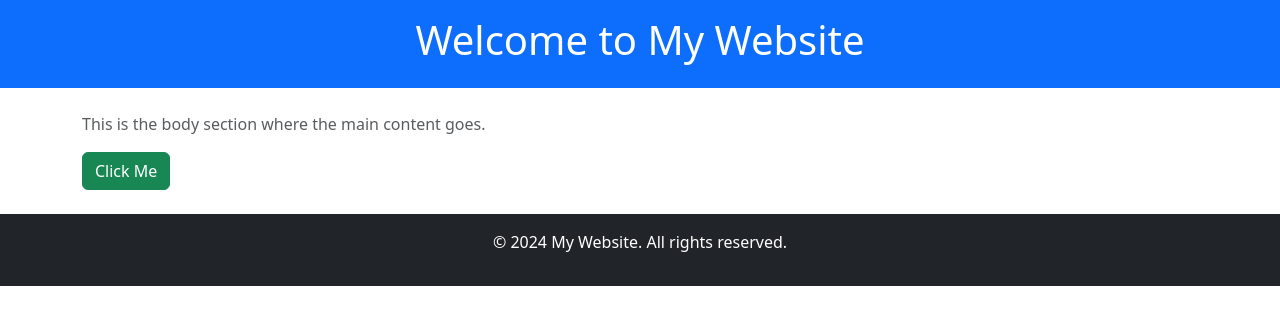
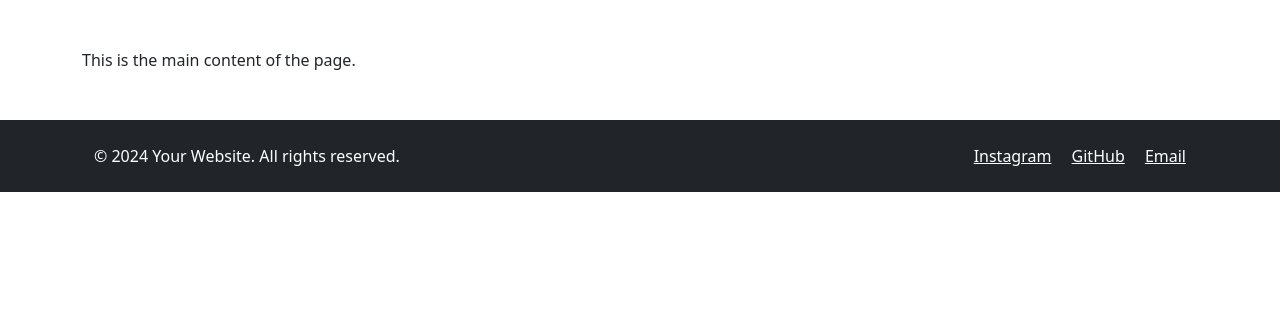
Before and after one commit to HadiAwali/website, a plain HTML site: page index.html in a window 1280 px wide. Drawn offline with Linux system fonts and the light colour scheme.

Commit message:
Update index.html

```diff
--- a/index.html
+++ b/index.html
@@ -1,20 +1,32 @@
 <!DOCTYPE html>
 <html>
 <head>
-    <title>Bootstrap Integration</title>
+    <title>Responsive Footer</title>
     <!-- Link to Bootstrap CSS -->
     <link rel="stylesheet" href="bootstrap-5.3.3-dist/css/bootstrap.min.css">
 </head>
 <body>
-    <header class="bg-primary text-white text-center p-3">
-        <h1>Welcome to My Website</h1>
-    </header>
-    <main class="container mt-4">
-        <p class="text-muted">This is the body section where the main content goes.</p>
-        <button class="btn btn-success">Click Me</button>
+    <!-- Main Content -->
+    <main class="container mt-5">
+        <p>This is the main content of the page.</p>
     </main>
-    <footer class="bg-dark text-white text-center p-3 mt-4">
-        <p>© 2024 My Website. All rights reserved.</p>
+
+    <!-- Footer Section -->
+    <footer class="bg-dark text-white text-center text-lg-start mt-5">
+        <div class="container p-4">
+            <!-- Copyright -->
+            <div class="row">
+                <div class="col-lg-6 mb-4 mb-lg-0">
+                    <p class="mb-0">&copy; 2024 Your Website. All rights reserved.</p>
+                </div>
+                <!-- Social Links -->
+                <div class="col-lg-6 text-lg-end">
+                    <a href="https://instagram.com/yourprofile" class="text-white me-3" target="_blank">Instagram</a>
+                    <a href="https://github.com/yourprofile" class="text-white me-3" target="_blank">GitHub</a>
+                    <a href="mailto:youremail@example.com" class="text-white">Email</a>
+                </div>
+            </div>
+        </div>
     </footer>
 
     <!-- Link to Bootstrap JS -->
```
